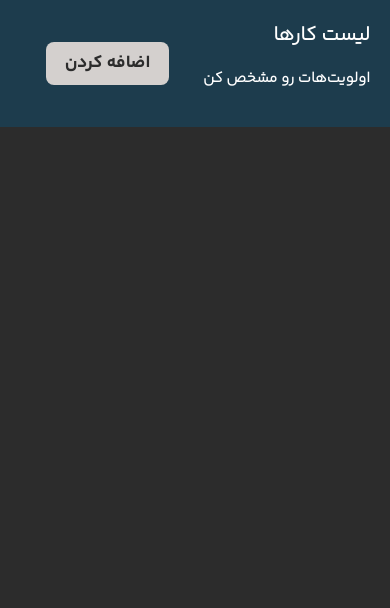
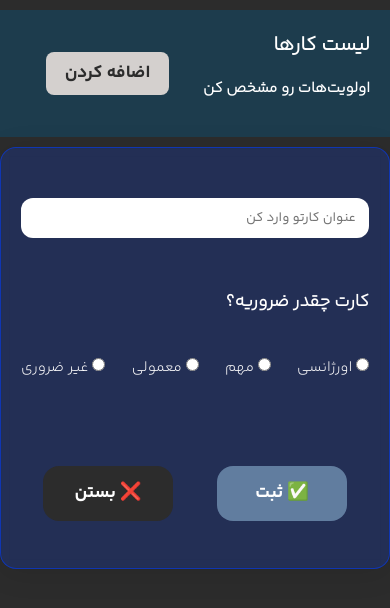
Before and after one commit to NimaReza1999/TodoList-BootCamp, a plain HTML site: page src/index.html in a window 390 px wide. Both pictures are taken after a click on the button "اضافه کردن". Drawn offline with Linux system fonts and the light colour scheme.

Commit message:
modal created

```diff
--- a/src/index.html
+++ b/src/index.html
@@ -20,6 +20,25 @@
         </button>
     </nav>
 
+    <div class="modal__todo">
+        <input type="text" class="todo__title" placeholder=" عنوان کارتو وارد کن">
+        <div class="todo__type-container">
+            <p class="todo__type-title">
+                کارت چقدر ضروریه؟
+            </p>
+            <ul class="todo__type">
+                <li><input type="radio" name="" id="emergency"> اورژانسی</li>
+                <li><input type="radio" name="" id="important"> مهم</li>
+                <li><input type="radio" name="" id="normal"> معمولی</li>
+                <li><input type="radio" name="" id="not-necessery"> غیر ضروری</li>
+            </ul>
+        </div>
+        <button class="modal__action todo__confirm-btn"> ✅ ثبت</button>
+        <button class="modal__action todo__close-btn"> ❌ بستن</button>
+    </div>
+
+    <!-- <div class="todo__list">
+    </div> -->
     <script src="/src/js/script.js"></script>
 </body>
 </html>
--- a/src/js/script.js
+++ b/src/js/script.js
@@ -0,0 +1,30 @@
+// *Selectors
+
+const openModal = document.querySelector('.nav__action');
+const modal = document.querySelector('.modal__todo');
+const closeModal = document.querySelector('.todo__close-btn');
+const confirmTodo = document.querySelector('.todo__confirm-btn');
+
+
+// *Functions
+
+function openModalFunction() {
+
+    modal.style.display = 'grid';
+
+}
+
+function confirmTodoFunction() {
+    modal.style.display = 'none';
+}
+
+function closeModalFunction() {
+
+    modal.style.display = 'none';
+}
+
+// *EventListners
+
+openModal.addEventListener('click', openModalFunction);
+closeModal.addEventListener('click', closeModalFunction);
+confirmTodo.addEventListener('click', confirmTodoFunction);
--- a/src/styles/index.css
+++ b/src/styles/index.css
@@ -24,6 +24,7 @@
     padding: 0;
     box-sizing: border-box;
     text-decoration: none;
+    list-style: none;
 }
 
 html {
@@ -45,13 +46,14 @@ body {
 
     nav {
         background-color: var(--color-primary-400);
-        width: 100vw;
+        width: 100%;
         height: 15vh;
         color: var(--color-primary-0);
         display: grid;
         grid-template-columns: 1fr 1fr;
         grid-template-rows: auto auto;
         padding: 2rem;
+        margin: 1rem;
 
     }
 
@@ -81,4 +83,78 @@ body {
         outline: none;
     }
 
+    .modal__todo {
+        width: 100%;
+        display: none;
+        grid-template-columns: 1fr 1fr;
+        grid-template-rows: auto auto auto;
+        gap: 2rem 0;
+        background: rgba(0, 61, 250, 0.2);
+        border-radius: 16px;
+        box-shadow: 0 4px 30px rgba(0, 0, 0, 0.1);
+        backdrop-filter: blur(5px);
+        -webkit-backdrop-filter: blur(5px);
+        border: 1px solid rgba(0, 61, 250, 0.57);
+        padding: 2rem;
+        height: 50vh;
+        transition: transform 2s ease;
+
+    }
+
+    .todo__title {
+        grid-column: -1/1;
+        grid-row: 1/2;
+        height: 40%;
+        font-family: 'YekanBakh-Regular';
+        padding: 0 1rem;
+        outline: none;
+        border: none;
+        border-radius: var(--border-radius-primary-100);
+        align-self: center;
+    }
+
+    .todo__type-container {
+        grid-column: -1/1;
+        grid-row: 2/3;
+        color: var(--color-primary-0);
+        font-size: 1.75rem;
+        display: grid;
+        grid-template-columns: repeat(1fr, 4);
+        grid-row: 1fr 1fr;
+    }
+
+    .todo__type-title {
+        grid-column: -1/1;
+        font-weight: 700;
+    }
+
+    .todo__type {
+        display: flex;
+        justify-content: space-between;
+        align-items: flex-start;
+        font-size: 1.5rem;
+    }
+
+    .modal__action {
+        width: 75%;
+        height: 50%;
+        align-self: center;
+        justify-self: center;
+        font-family: 'YekanBakh-Bold';
+        font-size: 1.75rem;
+        background-color: var(--color-primary-200);
+        color: var(--color-primary-0);
+        border: none;
+        outline: none;
+        border-radius: var(--border-radius-primary-200);
+    }
+
+    .todo__close-btn {
+        background-color: var(--color-primary-500);
+    }
+
+
+
+
+
 }
```
